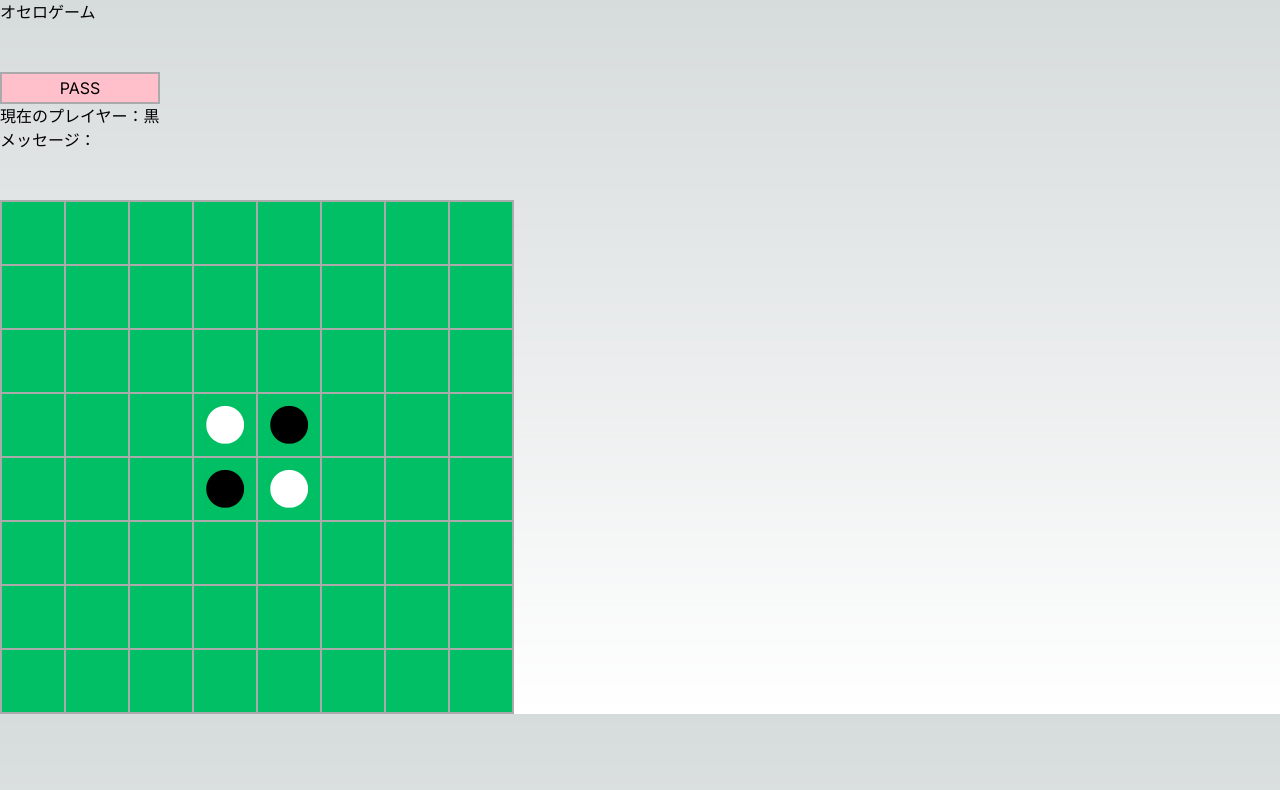
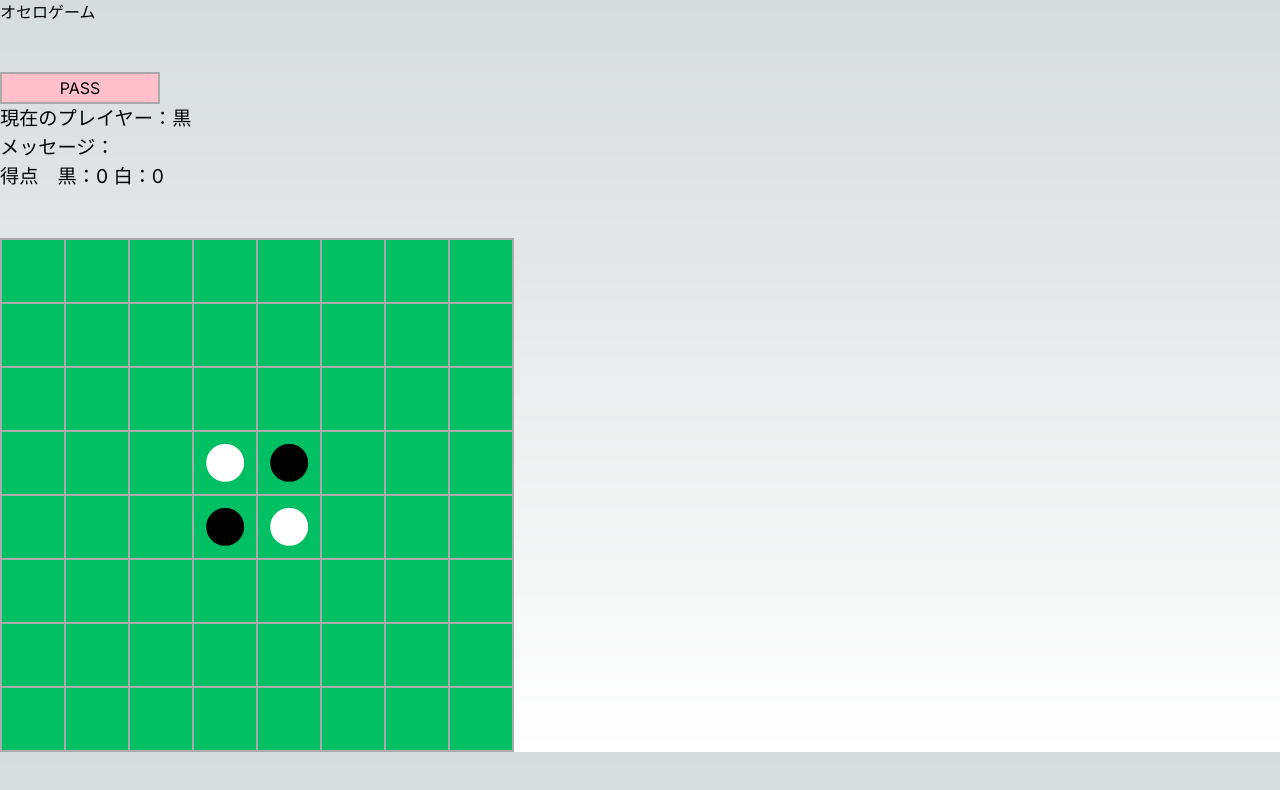
Before and after one commit to TKJapan/othello, a Next.js app: page / in a window 1280 px wide. Shown: the top 790 px of the page. Built offline with nearby package versions, Linux system fonts and the light colour scheme.

Commit message:
point done

```diff
--- a/app/Othello/MatrixDisplay.tsx
+++ b/app/Othello/MatrixDisplay.tsx
@@ -1,5 +1,5 @@
 'use client';
-import React, {useState, useEffect} from 'react';
+import React, {useState} from 'react';
 
 const MatrixDisplay = () => {
     // 0は何も置いていない状態
@@ -24,25 +24,45 @@ const MatrixDisplay = () => {
 
     const [message, setMessage] = useState("");
 
+    const [blackCount, setBlackCount] = useState(0);
+
+    const [whiteCount, setWhiteCount] = useState(0);
+
     const tableStyle = {backgroundColor:"#00BF64",borderWidth:"2px", borderColor:"#aaaaaa", borderStyle:'solid'};
 
     const tdStyle = {textAlign: "center" as "center",height:"4em",width:"4em",borderWidth:"2px", borderColor:"#aaaaaa", borderStyle:'solid'};
 
     const buttonStyle = {backgroundColor:"pink",fontColor:"black",height:"2em",width:"10em",borderWidth:"2px", borderColor:"#aaaaaa", borderStyle:'solid'};
 
-    const pStyle = {}
+    const pStyle = {fontSize: "1.2rem"}
 
     const imgStyle = { width:"60px", display:"flex", alignItems:"center", justifyContent:"center"}
 
+    const countColor = () => {
+
+      let flat = squares.flat()
+      let black = 0;
+      let white = 0;
+      for(let i = 0; i <= flat.length; i++){
+        if(flat[i] == 2){
+          black++
+          console.log("blackCount",blackCount)
+        }
+        else if(flat[i] == 1){
+          white++
+          console.log("whiteCount",whiteCount)
+        }
+      }
+      setBlackCount(black);
+      setWhiteCount(white);
+    }
 
 
     const pass = () => {
       if (player === "black") {
-
         setPlayer("white");
       }
       else if (player === "white") {
-
         setPlayer("black");
       }
       setCount(count + 1);
@@ -372,6 +392,7 @@ const MatrixDisplay = () => {
               }
             }
           }
+          countColor();
           return canFlip;
           }
 
@@ -488,7 +509,6 @@ const MatrixDisplay = () => {
             console.log("相手の左にコマを置いて、右方向を確認")
             if (squares[tateIndex][yokoIndex + oneRightPosition] === opponent) {
               let rightOpponentPosition = yokoIndex + oneRightPosition;
-// ここでrightSideLimitまでチェックするから、余計に反転してしまう。
               while (rightOpponentPosition <= rightSideLimit) {
                 if (squares[tateIndex][rightOpponentPosition] === currentPlayer) {
                   console.log("挟めるのを確認")
@@ -667,6 +687,7 @@ const MatrixDisplay = () => {
               }
             }
           }
+          countColor();
           return canFlip;
           }
         }
@@ -870,6 +891,7 @@ const MatrixDisplay = () => {
     <button onClick={pass}style={buttonStyle}>PASS</button>
     <p style={pStyle}>現在のプレイヤー：{player == "black" ? "黒" : "白"}</p>
     <p style={pStyle}>メッセージ：{message}</p>
+    <p style={pStyle}>得点　黒：{blackCount} 白：{whiteCount}</p>
     <br /><br />
       <table style={tableStyle}>
         <tbody>
```
Also changed, not shown: app/page.tsx (+0 -32 lines).
